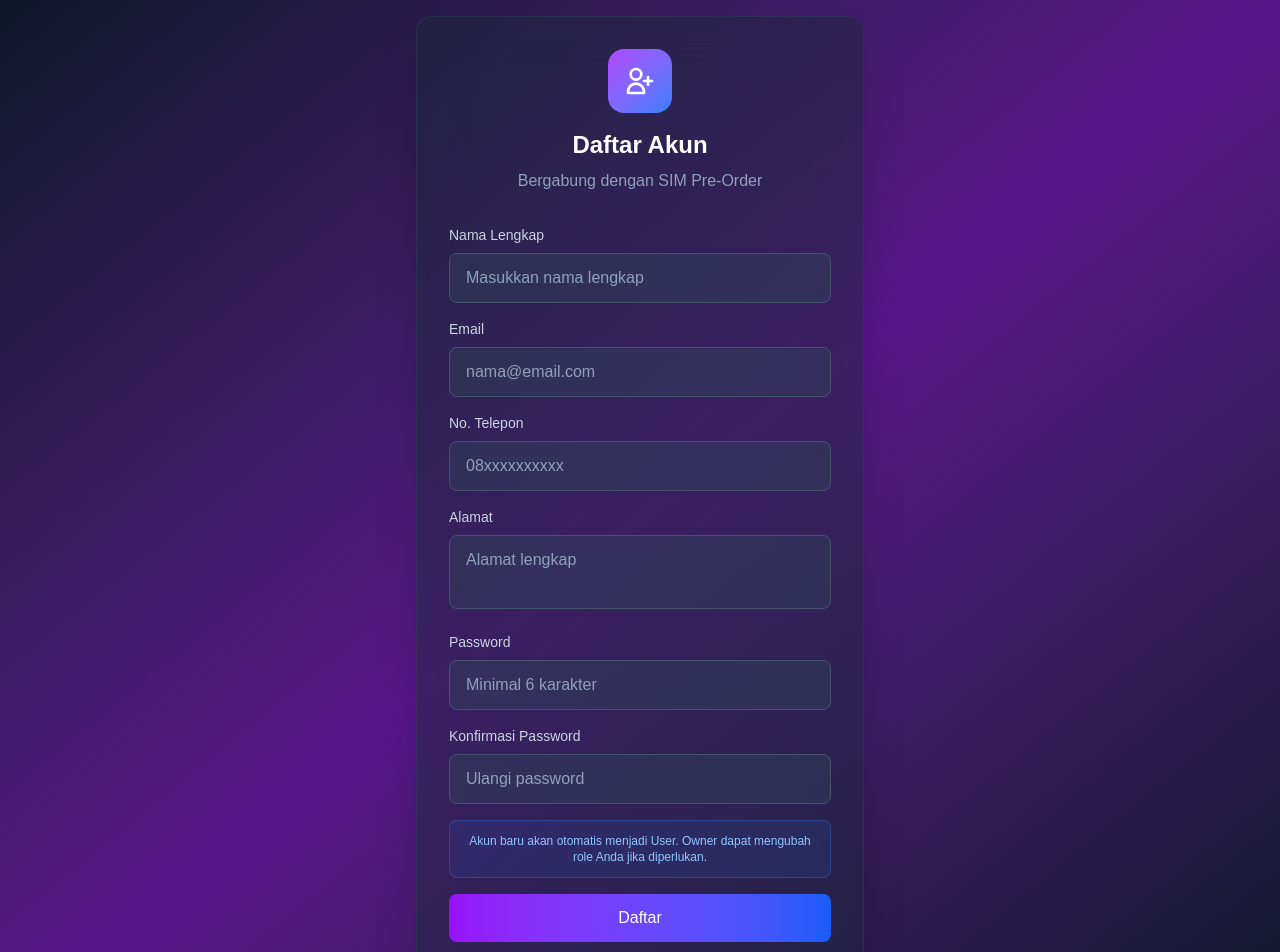
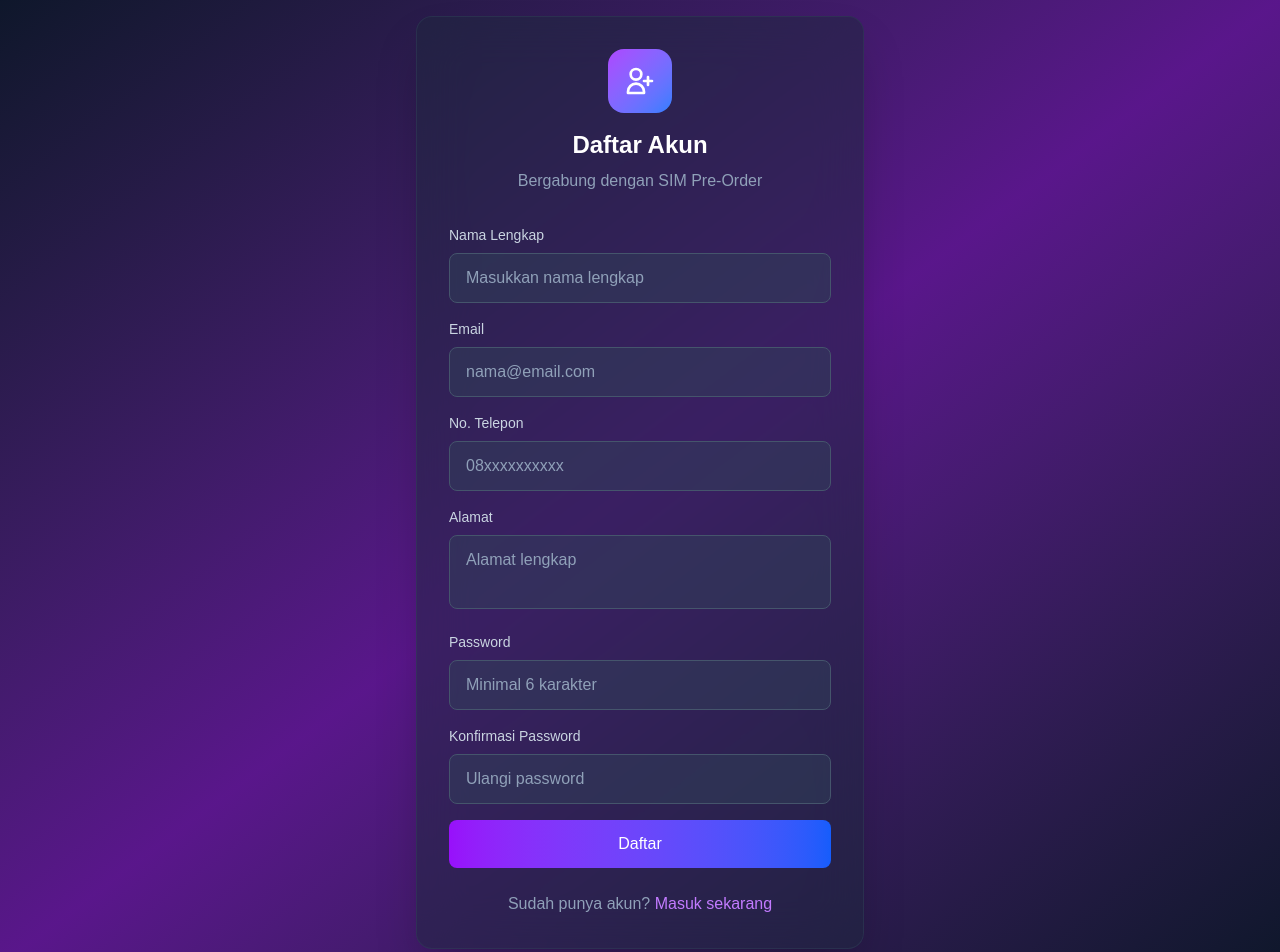
Before and after one commit to Albar19/sim-preorder, a Next.js app: page /register in a window 1280 px wide. Shown: the top 952 px of the page. Built offline with nearby package versions, Linux system fonts and the light colour scheme.

Commit message:
feat: Implement user registration page with form validation and API integration.

```diff
--- a/src/app/register/page.tsx
+++ b/src/app/register/page.tsx
@@ -167,13 +167,6 @@ export default function RegisterPage() {
                             />
                         </div>
 
-                        {/* Info */}
-                        <div className="bg-blue-500/10 border border-blue-500/30 rounded-lg p-3">
-                            <p className="text-blue-300 text-xs text-center">
-                                Akun baru akan otomatis menjadi User. Owner dapat mengubah role Anda jika diperlukan.
-                            </p>
-                        </div>
-
                         <button
                             type="submit"
                             disabled={loading}
```
